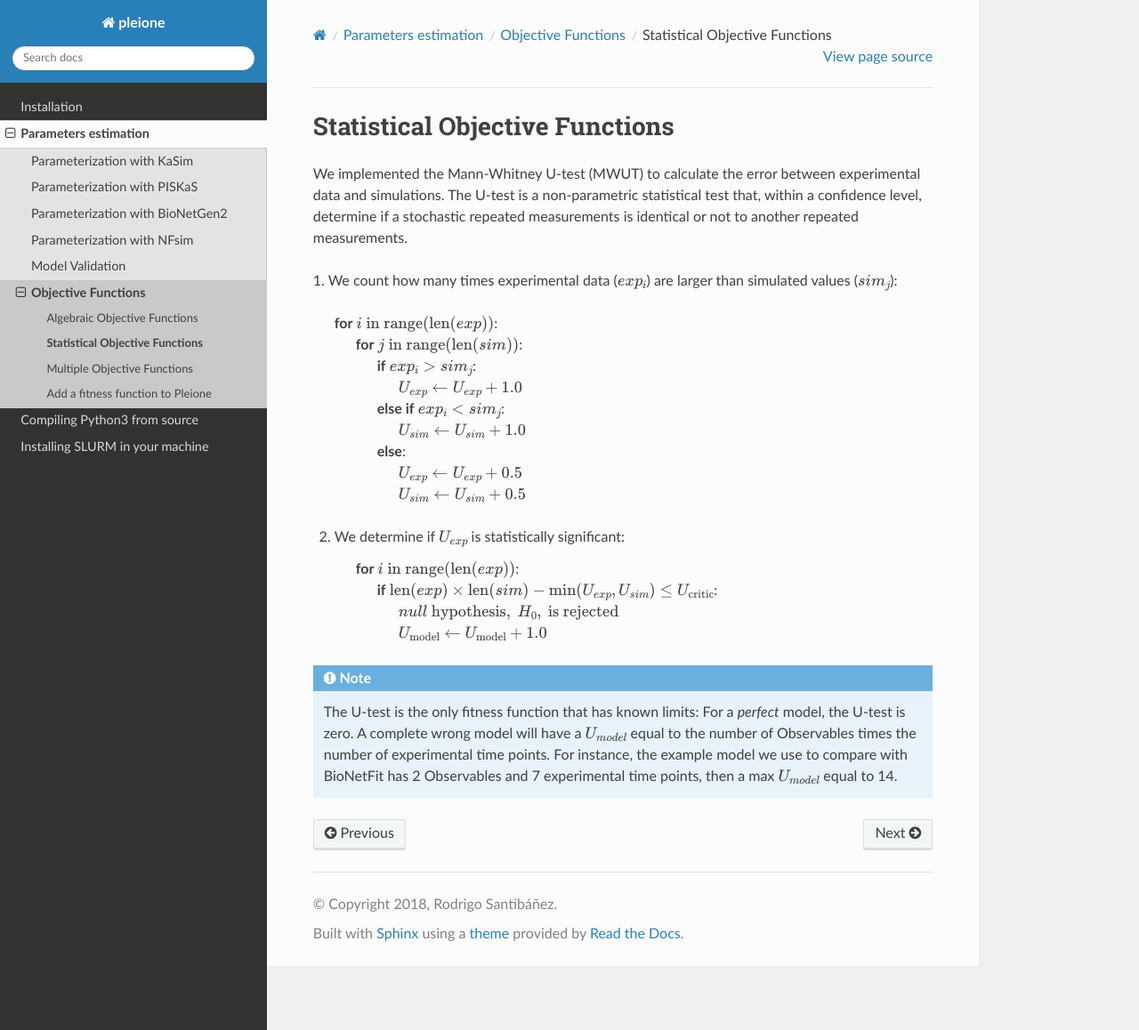
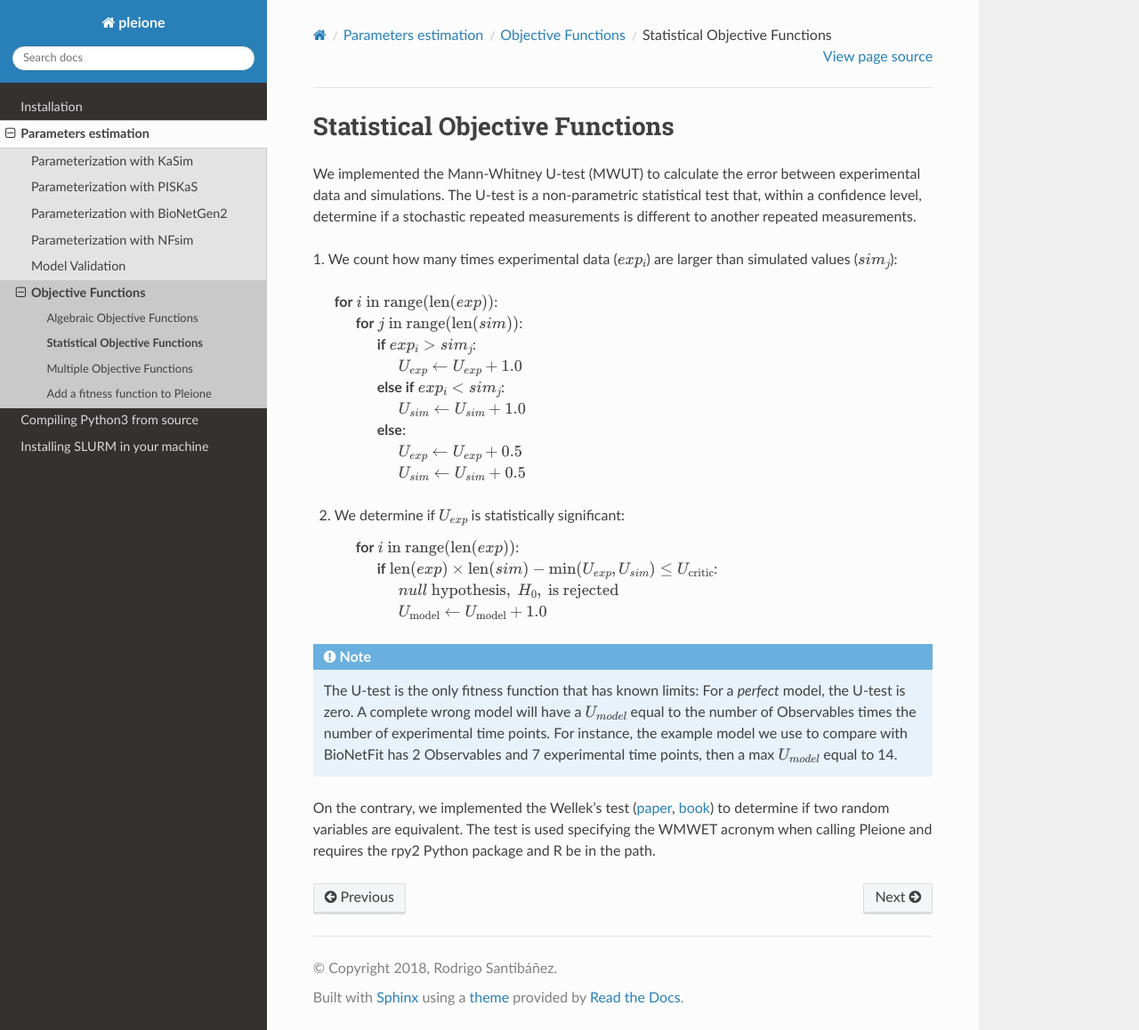
Before and after one commit to glucksfall/pleione, a Sphinx documentation site: the page built from docs/functions/statistical.rst, in a window 1280 px wide and 1158 px high. Shown: the whole window at 89% size. Built offline with Sphinx 7.4.7 and the Read the Docs theme 2.0.0, drawn with Linux system fonts in a browser that asks for light colours.

Commit message:
update stats functions

```diff
--- a/docs/functions/statistical.rst
+++ b/docs/functions/statistical.rst
@@ -4,7 +4,7 @@ Statistical Objective Functions
 We implemented the Mann-Whitney U-test (MWUT) to calculate the error between
 experimental data and simulations. The U-test is a non-parametric statistical
 test that, within a confidence level, determine if a stochastic repeated
-measurements is identical or not to another repeated measurements.
+measurements is different to another repeated measurements.
 
 1. We count how many times experimental data (:math:`exp_i`) are larger than
 simulated values (:math:`sim_j`):
@@ -33,3 +33,11 @@ simulated values (:math:`sim_j`):
 	experimental time points. For instance, the example model we use to compare
 	with BioNetFit has 2 Observables and 7 experimental time points, then a max
 	:math:`U_{model}` equal to 14.
+
+On the contrary, we implemented the Wellek's test (`paper`_, `book`_) to determine
+if two random variables are equivalent. The test is used specifying the WMWET acronym
+when calling Pleione and requires the rpy2 Python package and R be in the path.
+
+.. refs
+.. _paper: https://onlinelibrary.wiley.com/doi/abs/10.1002/bimj.4710380608
+.. _book: https://www.crcpress.com/Testing-Statistical-Hypotheses-of-Equivalence-and-Noninferiority/Wellek/p/book/9781439808184
```
